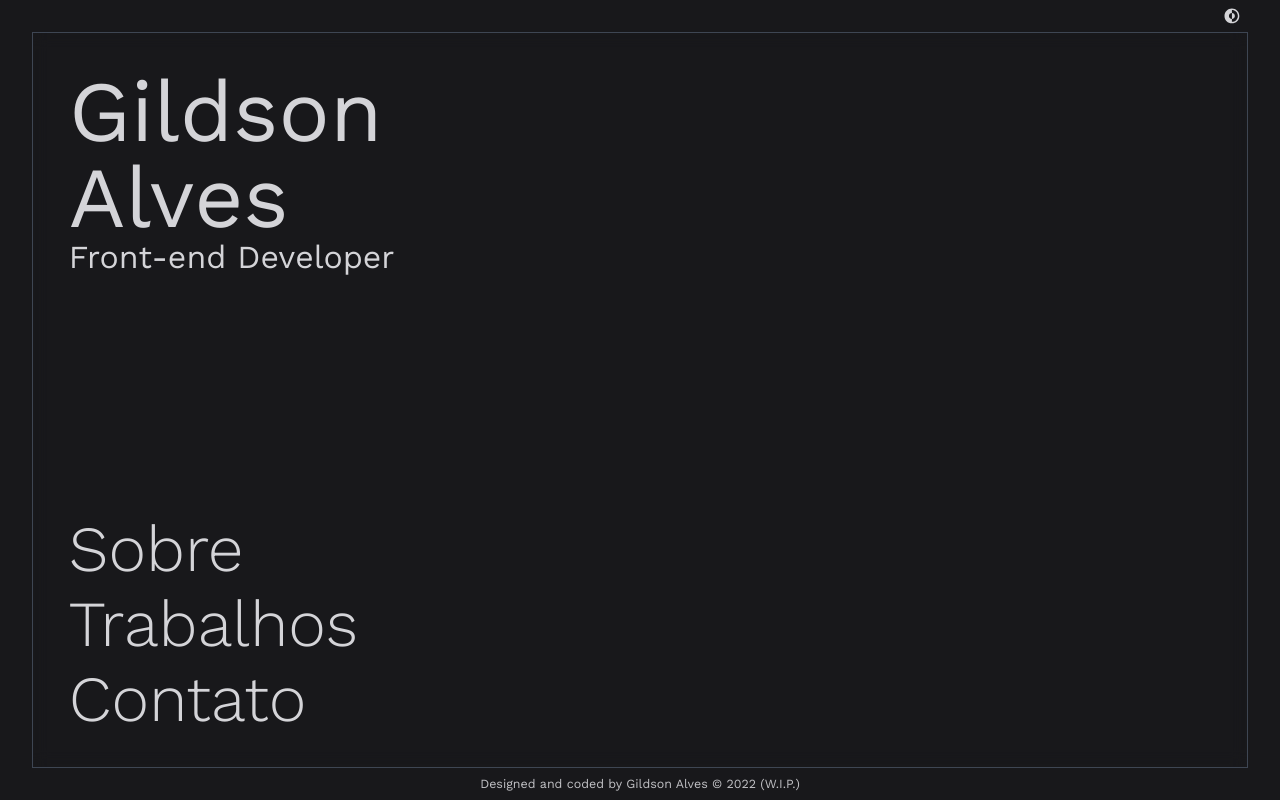
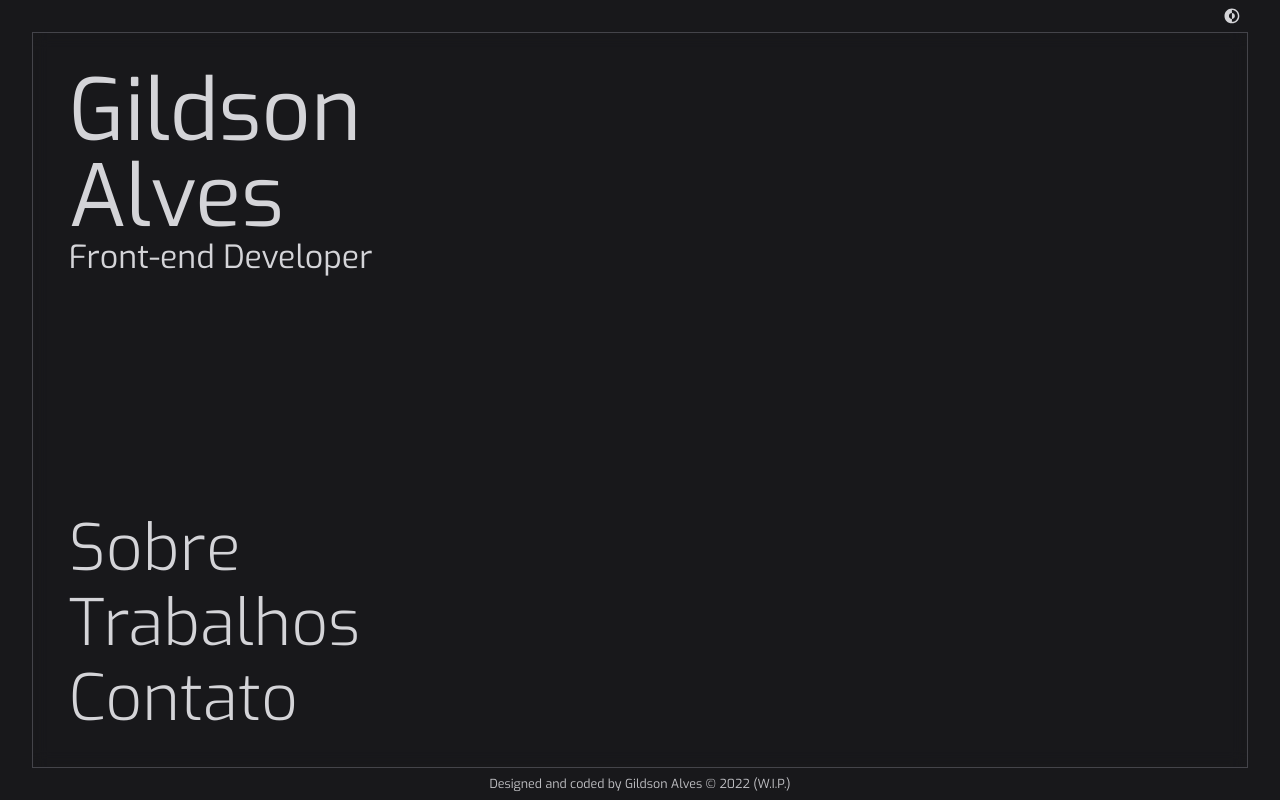
Before and after one commit to GilAlvez/portfolio, a Next.js app: page / in a window 1280 px wide. Built offline with nearby package versions, Linux system fonts and the light colour scheme.

Commit message:
(styles font) work sans replaced by exo

```diff
--- a/app/layout.tsx
+++ b/app/layout.tsx
@@ -1,8 +1,8 @@
-import { Work_Sans } from '@next/font/google';
+import { Exo } from '@next/font/google';
 import ToggleTheme from '../components/ToggleTheme';
 import '../styles/index.scss';
 
-const workSans = Work_Sans();
+const font = Exo();
 
 interface LayoutRootProps {
 	children: React.ReactNode;
@@ -11,12 +11,12 @@ interface LayoutRootProps {
 export default function RootLayout({ children }: LayoutRootProps) {
 	return (
 		<>
-			<html className={`dark ${workSans.className}`}>
+			<html className={`${font.className} dark`}>
 				<body className="min-h-full px-9 flex flex-col justify-start">
 					<div className="h-10 flex justify-end">
 						<ToggleTheme />
 					</div>
-					<main className="h-full backdrop-blur bg-transparent scrollbar overflow-y-scroll border p-10 border-slate-500/50">
+					<main className="h-full backdrop-blur bg-transparent scrollbar overflow-y-scroll border p-10 border-zinc-500/50">
 						{children}
 					</main>
 
```
